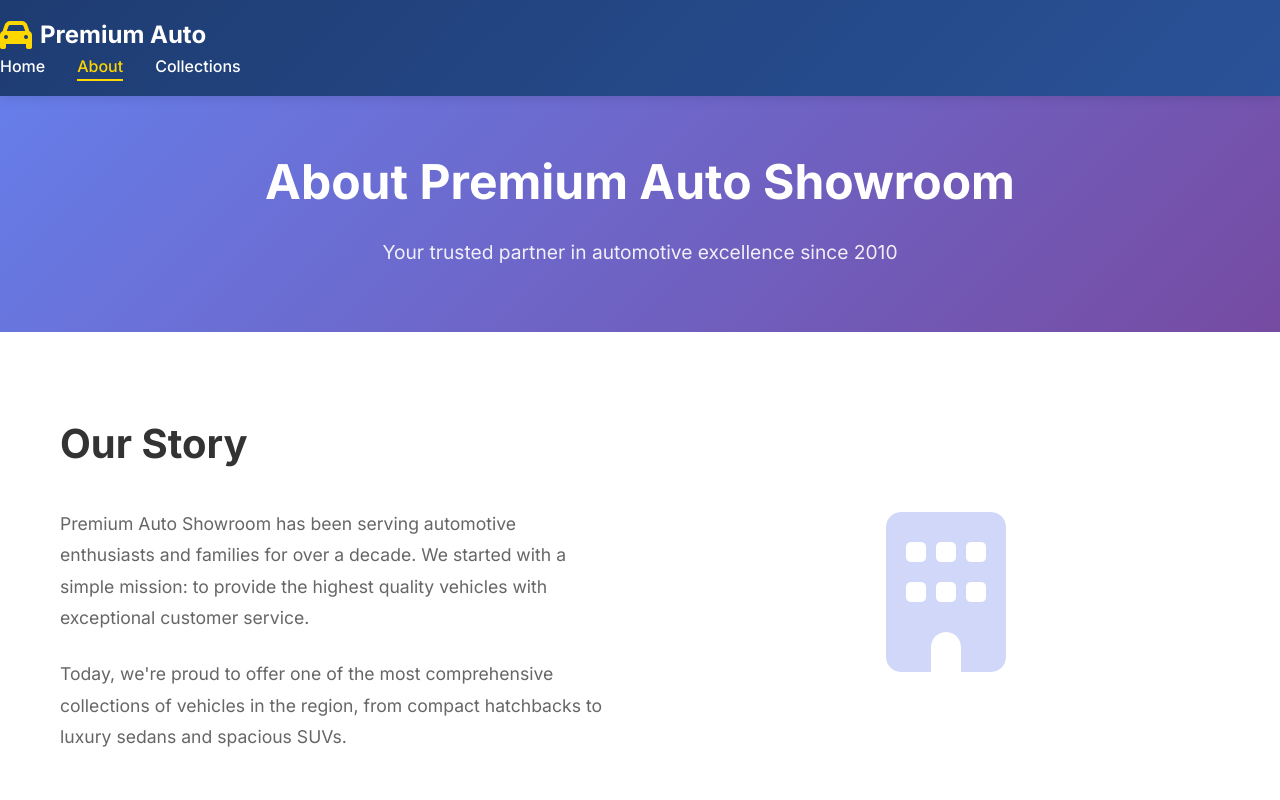
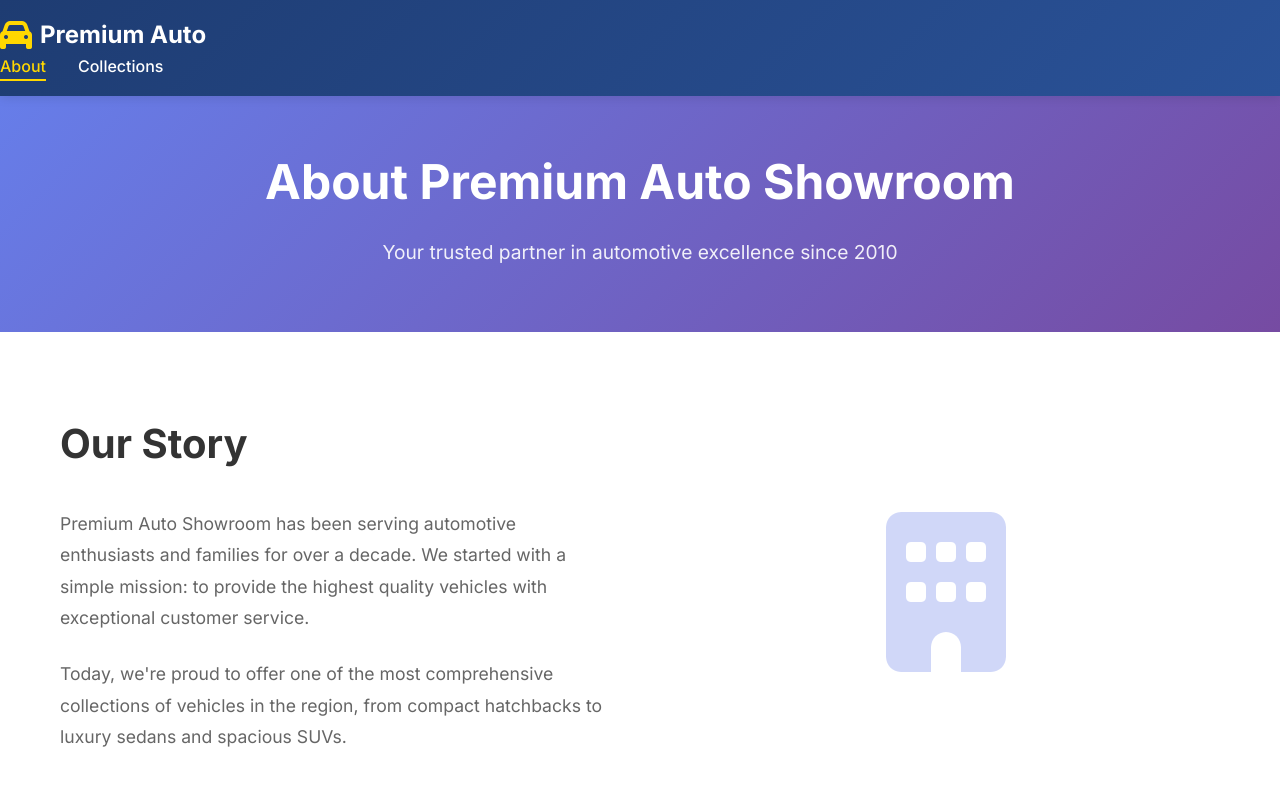
Before and after one commit to Nocut-arm/p2, a plain HTML site: page about.html in a window 1280 px wide. Shown: the top 800 px of the page. Drawn offline with Linux system fonts and the light colour scheme.

Commit message:
Remove Home navigation link completely, clean up redirect

```diff
--- a/about.html
+++ b/about.html
@@ -16,7 +16,6 @@
                 <span>Premium Auto</span>
             </div>
             <ul class="nav-menu">
-                <li><a href="index.html" class="nav-link">Home</a></li>
                 <li><a href="about.html" class="nav-link active">About</a></li>
                 <li><a href="collections.html" class="nav-link">Collections</a></li>
             </ul>
```
Also changed, not shown: collections.html (+0 -1 lines), index.html (+0 -1 lines).
